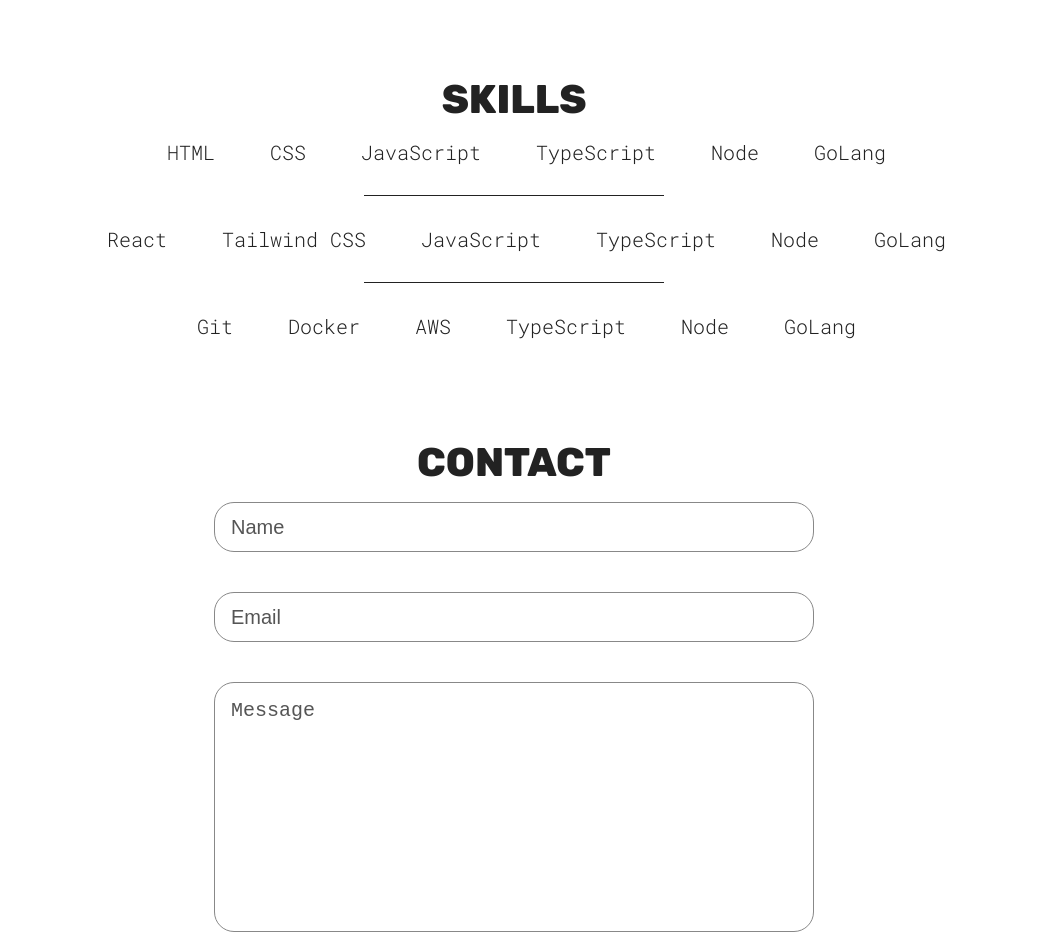
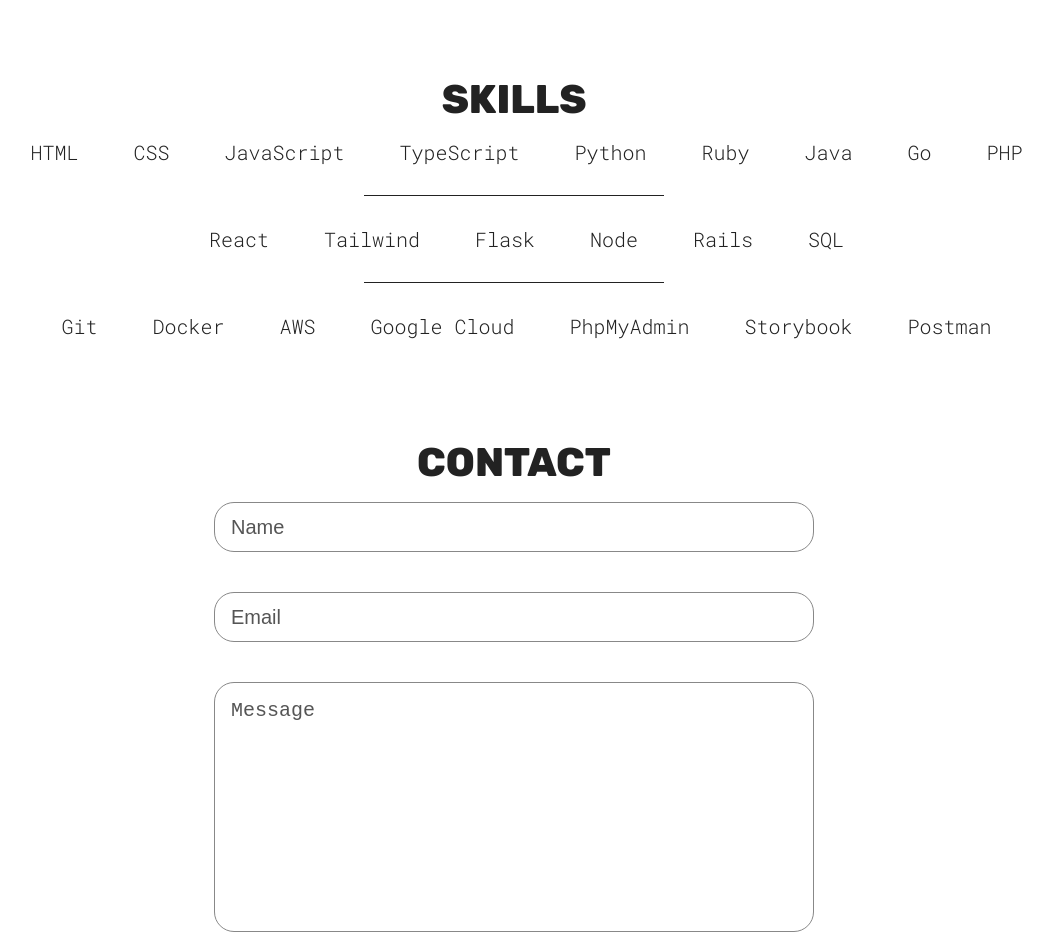
Before and after one commit to matthew-sawatzky/msawatzky-portfolio, a React (Vite) app: page / in a window 1280 px wide. Shown: the part 1300-2236 px from the top of the page, without its empty margins (126-1179 px from the left). Built offline with nearby package versions, Linux system fonts and the light colour scheme; a web font is replaced by a local one.

Commit message:
more skills added

```diff
--- a/src/sections/Skills/Skills.jsx
+++ b/src/sections/Skills/Skills.jsx
@@ -5,32 +5,36 @@
 function Skills() {
   return (
     <section id="skills" className={styles.container}>
-      <h1 className='sectionTitle'>Skills</h1>
+      <h1 className="sectionTitle">Skills</h1>
       <div className={styles.skillList}>
         <SkillList src={checkMarkIcon} skill="HTML" />
         <SkillList src={checkMarkIcon} skill="CSS" />
         <SkillList src={checkMarkIcon} skill="JavaScript" />
         <SkillList src={checkMarkIcon} skill="TypeScript" />
-        <SkillList src={checkMarkIcon} skill="Node" />
-        <SkillList src={checkMarkIcon} skill="GoLang" />
+        <SkillList src={checkMarkIcon} skill="Python" />
+        <SkillList src={checkMarkIcon} skill="Ruby" />
+        <SkillList src={checkMarkIcon} skill="Java" />
+        <SkillList src={checkMarkIcon} skill="Go" />
+        <SkillList src={checkMarkIcon} skill="PHP" />
       </div>
       <hr />
       <div className={styles.skillList}>
         <SkillList src={checkMarkIcon} skill="React" />
-        <SkillList src={checkMarkIcon} skill="Tailwind CSS" />
-        <SkillList src={checkMarkIcon} skill="JavaScript" />
-        <SkillList src={checkMarkIcon} skill="TypeScript" />
+        <SkillList src={checkMarkIcon} skill="Tailwind" />
+        <SkillList src={checkMarkIcon} skill="Flask" />
         <SkillList src={checkMarkIcon} skill="Node" />
-        <SkillList src={checkMarkIcon} skill="GoLang" />
+        <SkillList src={checkMarkIcon} skill="Rails" />
+        <SkillList src={checkMarkIcon} skill="SQL" />
       </div>
       <hr />
       <div className={styles.skillList}>
         <SkillList src={checkMarkIcon} skill="Git" />
         <SkillList src={checkMarkIcon} skill="Docker" />
         <SkillList src={checkMarkIcon} skill="AWS" />
-        <SkillList src={checkMarkIcon} skill="TypeScript" />
-        <SkillList src={checkMarkIcon} skill="Node" />
-        <SkillList src={checkMarkIcon} skill="GoLang" />
+        <SkillList src={checkMarkIcon} skill="Google Cloud" />
+        <SkillList src={checkMarkIcon} skill="PhpMyAdmin" />
+        <SkillList src={checkMarkIcon} skill="Storybook" />
+        <SkillList src={checkMarkIcon} skill="Postman" />
       </div>
     </section>
   );
```
